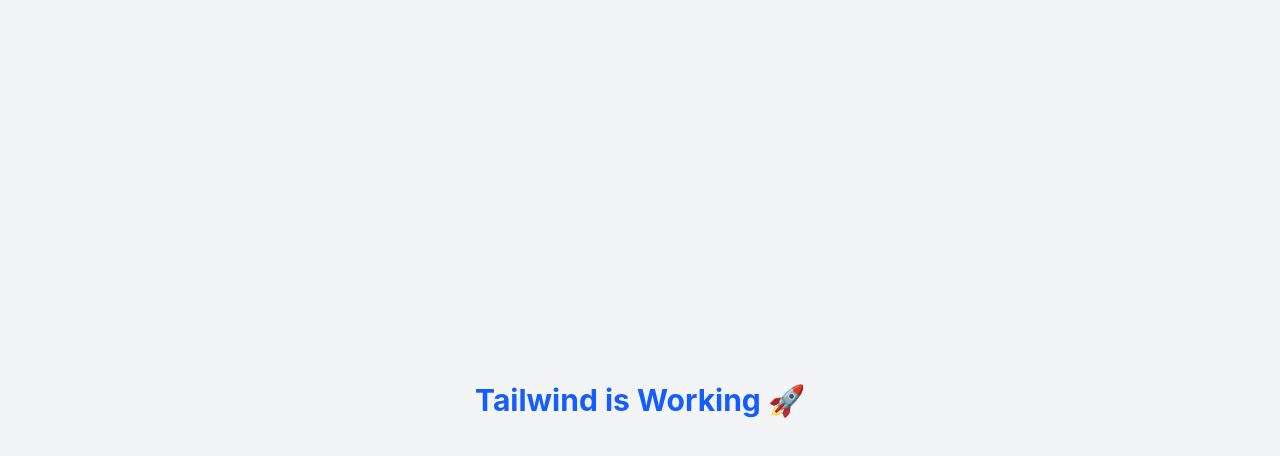
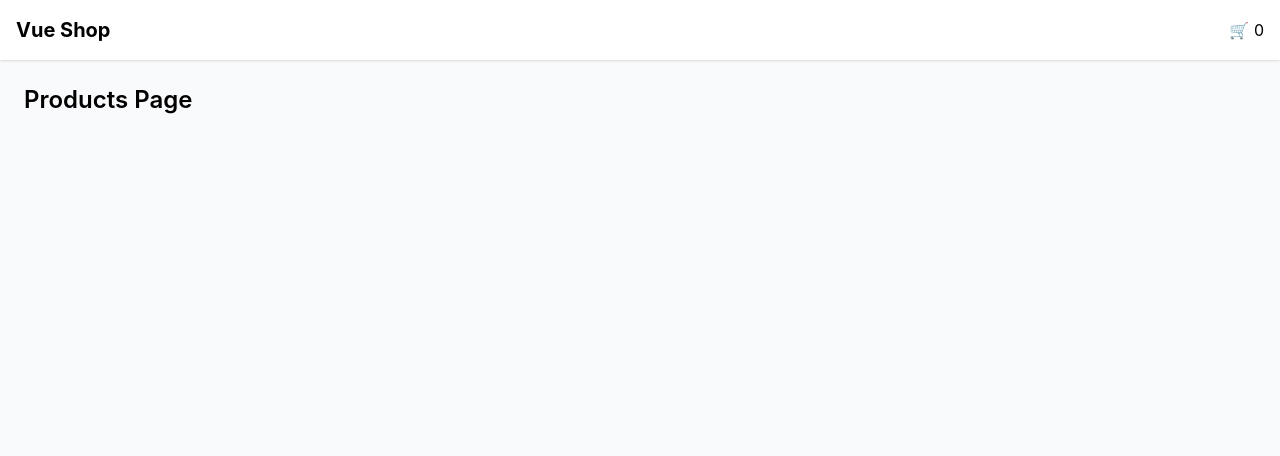
Before and after one commit to hamedAbdollahzade/vue-shop, a Vue app: page /products in a window 1280 px wide. Shown: the top 456 px of the page. Built offline with nearby package versions, Linux system fonts and the light colour scheme.

Commit message:
refactor: setup project structure with layout and router configuration

```diff
--- a/src/App.vue
+++ b/src/App.vue
@@ -1,14 +1,8 @@
 <script setup>
+import {RouterView} from 'vue-router'
 </script>
 
+
 <template>
-  <div class="min-h-screen bg-gray-100 flex items-center justify-center">
-    <h1 class="text-3xl font-bold text-blue-600">
-      Tailwind is Working 🚀
-    </h1>
-  </div>
+  <RouterView/>
 </template>
-
-
-<style scoped>
-</style>
--- /dev/null
+++ b/src/layouts/MainLayout.vue
@@ -0,0 +1,17 @@
+<template>
+  <div class="min-h-screen bg-gray-50">
+
+    <header class="bg-white shadow p-4 flex justify-between items-center">
+      <h1 class="text-xl font-bold">Vue Shop</h1>
+      <div>
+        🛒 0
+      </div>
+    </header>
+
+    <main class="container mx-auto p-6">
+      <slot/>
+    </main>
+
+
+  </div>
+</template>
--- a/src/router/index.js
+++ b/src/router/index.js
@@ -1,22 +1,25 @@
 import {createRouter, createWebHistory} from 'vue-router'
 
+const routes = [
+  {
+    path: '/',
+    redirect: '/products'
+  },
+  {
+    path: '/products',
+    name: 'Products',
+    component: () => import('../views/ProductsView.vue')
+  },
+  {
+    path: '/products/:id',
+    name: 'ProductDetail',
+    component: () => import('../views/ProductDetailView.vue')
+  }
+]
+
 const router = createRouter({
-  history: createWebHistory(import.meta.env.BASE_URL),
-  routes: [
-    // {
-    //   path: '/',
-    //   name: 'home',
-    //   component: <></>,
-    // },
-    // {
-    //   path: '/about',
-    //   name: 'about',
-    //   // route level code-splitting
-    //   // this generates a separate chunk (About.[hash].js) for this route
-    //   // which is lazy-loaded when the route is visited.
-    //   component: () => import('../views/AboutView.vue'),
-    // },
-  ],
+  history: createWebHistory(),
+  routes
 })
 
 export default router
--- a/src/views/ProductDetailView.vue
+++ b/src/views/ProductDetailView.vue
@@ -0,0 +1,9 @@
+<template>
+  <MainLayout>
+    <h2 class="text-2xl font-semibold">Product Detail Page</h2>
+  </MainLayout>
+</template>
+
+<script setup>
+import MainLayout from '../layouts/MainLayout.vue'
+</script>
--- a/src/views/ProductsView.vue
+++ b/src/views/ProductsView.vue
@@ -0,0 +1,9 @@
+<template>
+  <MainLayout>
+    <h2 class="text-2xl font-semibold">Products Page</h2>
+  </MainLayout>
+</template>
+
+<script setup>
+import MainLayout from '../layouts/MainLayout.vue'
+</script>
```
